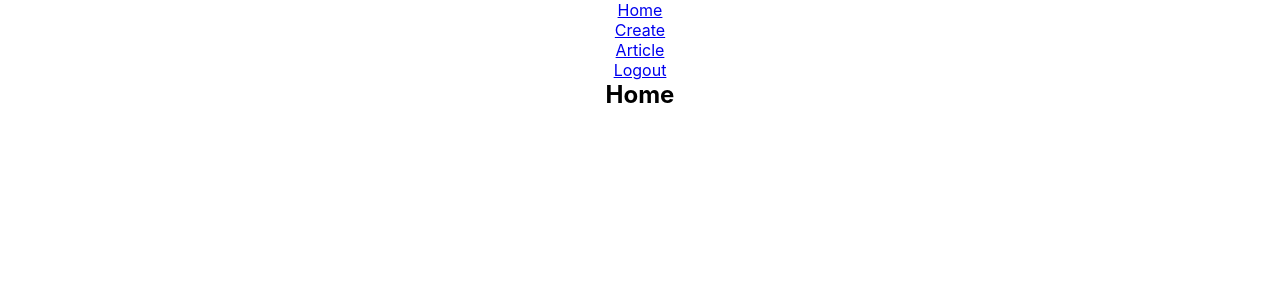
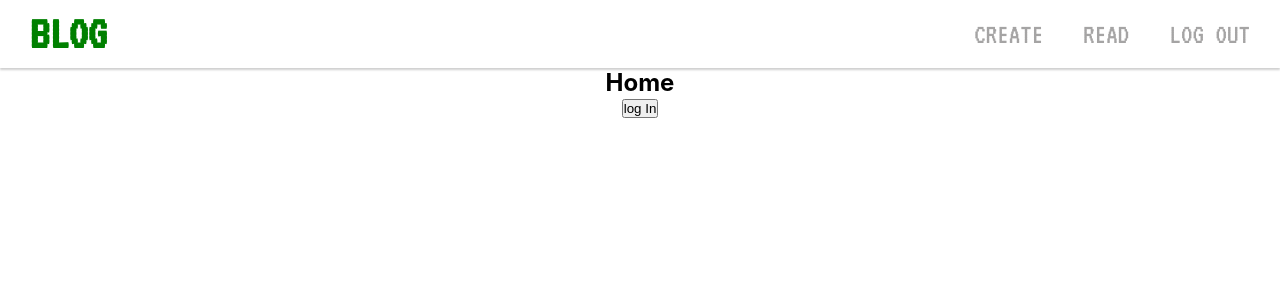
Before and after one commit to sabovyan/blog, a React (Create React App) app: page / in a window 1280 px wide. Shown: the top 300 px of the page. Built offline with nearby package versions, Linux system fonts and the light colour scheme.

Commit message:
created switchRoutes component

```diff
--- a/src/App.js
+++ b/src/App.js
@@ -1,58 +1,126 @@
-import React from "react";
-import { BrowserRouter as Router, Route, Switch, Link } from "react-router-dom";
+import React, { Component } from "react";
+import {
+  BrowserRouter as Router,
+  Route,
+  Switch,
+  Link,
+  useRouteMatch,
+} from "react-router-dom";
 import "./App.css";
 
-function App() {
+class App extends Component {
+  constructor(props) {
+    super(props);
+    this.state = {
+      loggedIn: true,
+    };
+  }
+  handleLogOut = (e) => {
+    this.setState((prevState) => ({
+      loggedIn: !prevState.loggedIn,
+    }));
+  };
+
+  handleNavLinkActivation = (e) => {
+    if (!this.state.loggedIn) {
+      e.preventDefault();
+    }
+  };
+
+  render() {
+    const { loggedIn } = this.state;
     return (
       <div className="App">
         <Router>
-        <div>
-          <nav>
-            <ul>
-              <li>
-                <Link to="/">Home</Link>
+          <header className="nav__header">
+            <div className="nav__logo">
+              <MenuLink activeOnlyWhenExact={true} to="/" label="Blog" />
+            </div>
+            <nav className="nav__main">
+              <ul className="nav__list">
+                <li className="nav__list-item">
+                  <MenuLink
+                    onClick={this.handleNavLinkActivation}
+                    to="/create"
+                    label="Create"
+                  />
                 </li>
-              <li>
-                <Link to="/create">Create</Link>
+                <li className="nav__list-item">
+                  <MenuLink
+                    onClick={this.handleNavLinkActivation}
+                    to="/read"
+                    label="Read"
+                  />
                 </li>
-              <li>
-                <Link to="/article">Article</Link>
-              </li>
-              <li>
-                <Link to="/">Logout</Link>
+                <li hidden={!loggedIn} className="nav__list-item">
+                  <Link
+                    onClick={this.handleLogOut}
+                    className="nav__link"
+                    to="/"
+                  >
+                    Log out
+                  </Link>
                 </li>
               </ul>
             </nav>
+          </header>
 
-          {/* A <Switch> looks through its children <Route>s and
-            renders the first one that matches the current URL. */}
-          <Switch>
-            <Route path="/create">
-              <About />
-            </Route>
-            <Route path="/article">
-              <Users />
-            </Route>
-            <Route path="/">
-              <Home />
-            </Route>
-          </Switch>
-        </div>
+          <SwitchRoutes />
         </Router>
       </div>
     );
+  }
 }
 
 export default App;
 
 function Home() {
-  return <h2>Home</h2>;
+  return (
+    <div className="Home">
+      <h2>Home</h2>
+      <button>log In</button>
+    </div>
+  );
 }
 
-function About() {
-  return <h2>About</h2>;
+function Create() {
+  return <h2>Create</h2>;
 }
 
-function Users() {
-  return <h2>Users</h2>;
+function Read() {
+  return <h2>Read</h2>;
 }
+
+class SwitchRoutes extends Component {
+  render() {
+    return (
+      <Switch>
+        <Route exact path="/">
+          <Home />
+        </Route>
+        <Route path="/create">
+          <Create />
+        </Route>
+        <Route path="/read">
+          <Read />
+        </Route>
+      </Switch>
+    );
+  }
+}
+
+function MenuLink({ label, to, activeOnlyWhenExact, onClick }) {
+  let match = useRouteMatch({
+    path: to,
+    exact: activeOnlyWhenExact,
+  });
+  return (
+    <Link
+      onClick={onClick}
+      className={match ? " nav__link active" : "nav__link"}
+      to={to}
+    >
+      {label}
+    </Link>
+  );
+}
```
Lines whose indentation alone changed are shown as unchanged.
